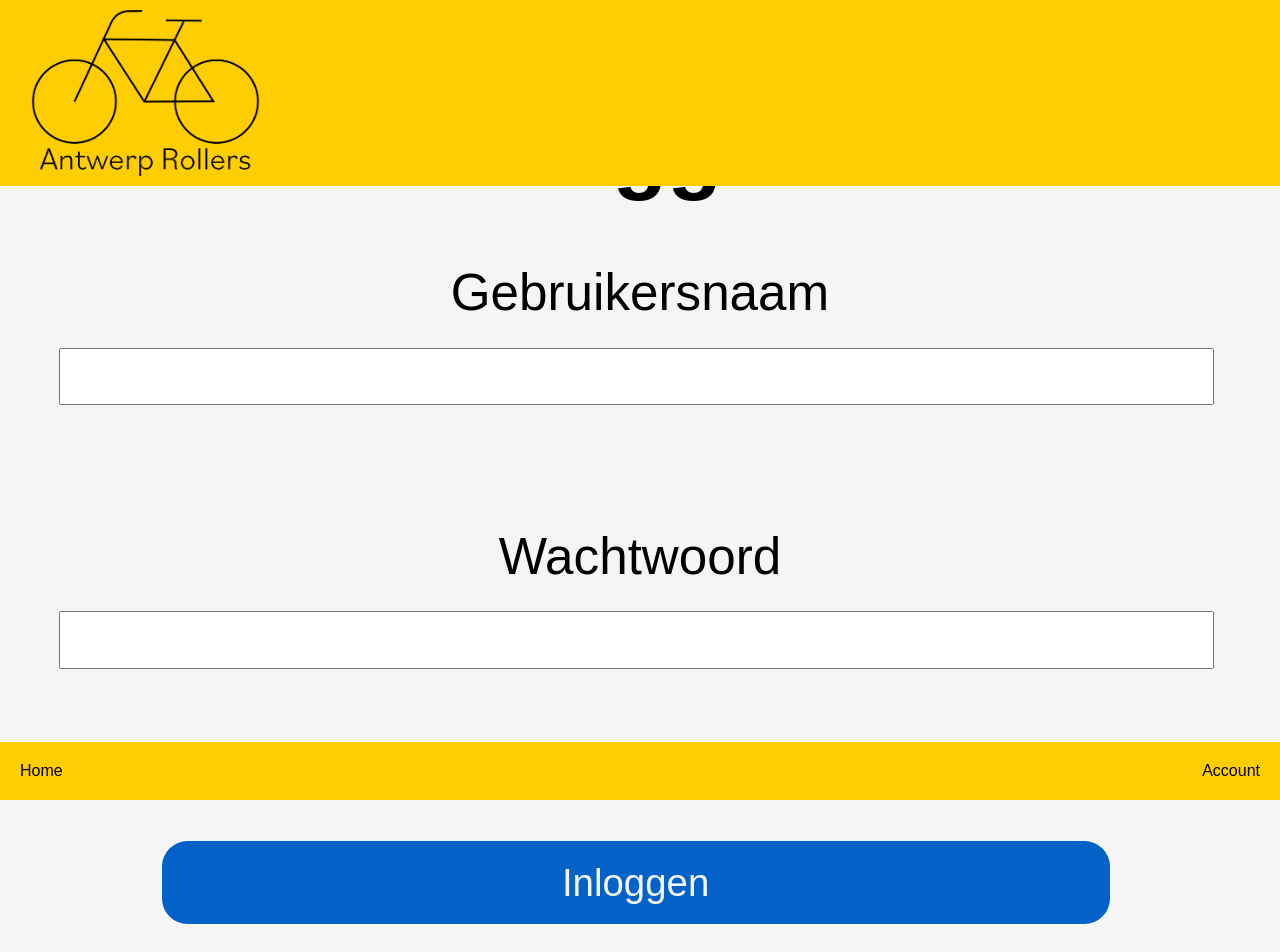
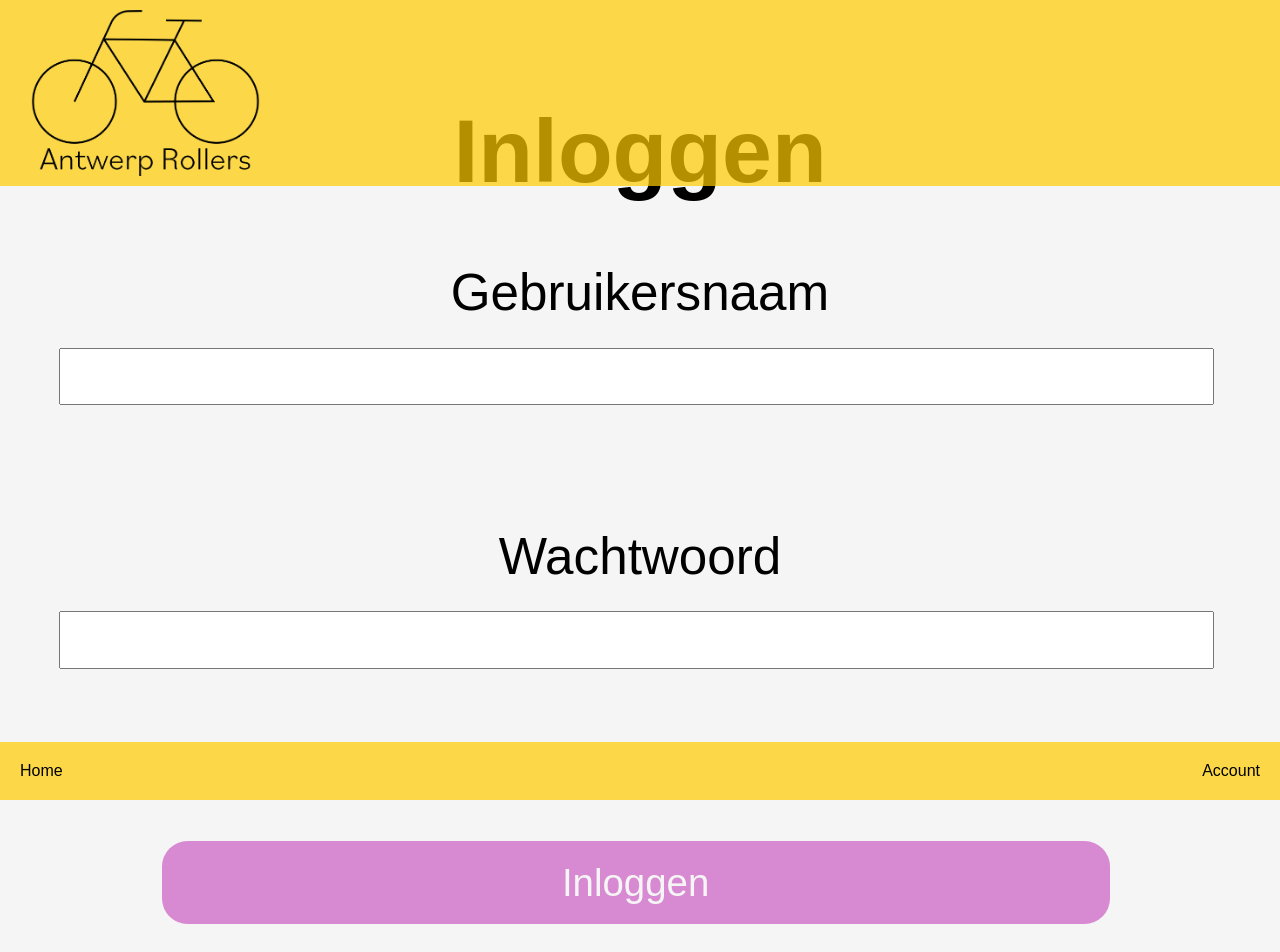
Before and after one commit to VdMOryana/opdracht7, a Next.js app: page /account in a window 1280 px wide. Shown: the top 952 px of the page. Built offline with nearby package versions, Linux system fonts and the light colour scheme.

Commit message:
V2 met kleur

```diff
--- a/src/pages/account.js
+++ b/src/pages/account.js
@@ -31,6 +31,7 @@ function LoginPage() {
           <button className={styles.SearchButton}> Inloggen</button>
         </form>
       </div>
+
     </main>
     </>
   );
--- a/src/styles/Account.module.css
+++ b/src/styles/Account.module.css
@@ -25,12 +25,12 @@
     border: none;
     border-radius: 2vw;
     font-size: 3vw;
-    background-color: #0362c7;
+    background-color: #b309a575;
     color: #F5F5F5;
     margin-top: 8vw;
 }
 
 .SearchButton:hover{
-    background-color: #007bff;
+    background-color: #c251b9;
     color: #F5F5F5;
 }
--- a/src/styles/ButtonGroup.module.css
+++ b/src/styles/ButtonGroup.module.css
@@ -11,7 +11,7 @@
 .button {
   width: 100%;
   height: 100%;
-  background-color: #0362c7;
+  background-color: #b309a575;
   color: #F5F5F5;
   border: none;
   border-radius: 5px;
@@ -21,6 +21,6 @@
 }
 
 .button:hover{
-  background-color: #007bff;
+  background-color: #c251b9;
   color: #F5F5F5;
 }
--- a/src/styles/FilterStation.module.css
+++ b/src/styles/FilterStation.module.css
@@ -18,7 +18,7 @@
     align-items: center;
     justify-content: space-evenly;
     color: #F5F5F5;
-    background-color:#0362c7;
+    background-color:#b309a575;
     margin-bottom: 4vw;
     padding: 2.5vw;
     border-radius: 4vw;
--- a/src/styles/Help.module.css
+++ b/src/styles/Help.module.css
@@ -35,12 +35,12 @@
     border: none;
     border-radius: 2vw;
     font-size: 3.5vw;
-    background-color: #0362c7;
+    background-color: #b309a575;
     color: #F5F5F5;
     margin-top: 8vw;
 }
 
 .SearchButton:hover{
-    background-color: #007bff;
+    background-color: #B309A6;
     color: #F5F5F5;
 }
--- a/src/styles/Home.module.css
+++ b/src/styles/Home.module.css
@@ -11,12 +11,12 @@
     border: none;
     border-radius: 2vw;
     font-size: 3.5vw;
-    background-color: #0362c7;
+    background-color: #b309a575;
     color: #F5F5F5;
 }
 
 .SearchButton:hover{
-    background-color: #007bff;
+    background-color: #B309A6;
     color: #F5F5F5;
 }
 
--- a/src/styles/Layout.module.css
+++ b/src/styles/Layout.module.css
@@ -3,7 +3,7 @@
     top: 0;
     left: 0;
     right: 0;
-    background-color: #FFCE00;
+    background-color: #ffcc00b4;
     padding: 10px;
     display: flex;
     justify-content: space-between;
@@ -20,7 +20,7 @@
     bottom: 0;
     left: 0;
     right: 0;
-    background-color: #FFCE00;
+    background-color: #ffcc00b4;
     padding: 10px;
     display: flex;
     justify-content: space-between;
@@ -44,11 +44,11 @@
 }
 
 .ButonLeft:focus{
-    color: #F5F5F5;
+    color: grey;
     text-decoration: none;
 }
 
 .ButonRight:focus{
-    color: #F5F5F5;
+    color: grey;
     text-decoration: none;
 }
--- a/src/styles/Stations.module.css
+++ b/src/styles/Stations.module.css
@@ -38,7 +38,3 @@
     width: auto;
     padding-right: 2vw;
 }
-
-.PaddingBottom{
-    padding-bottom: 100px;
-}
```
Also changed, not shown: public/Telefoon.png.
